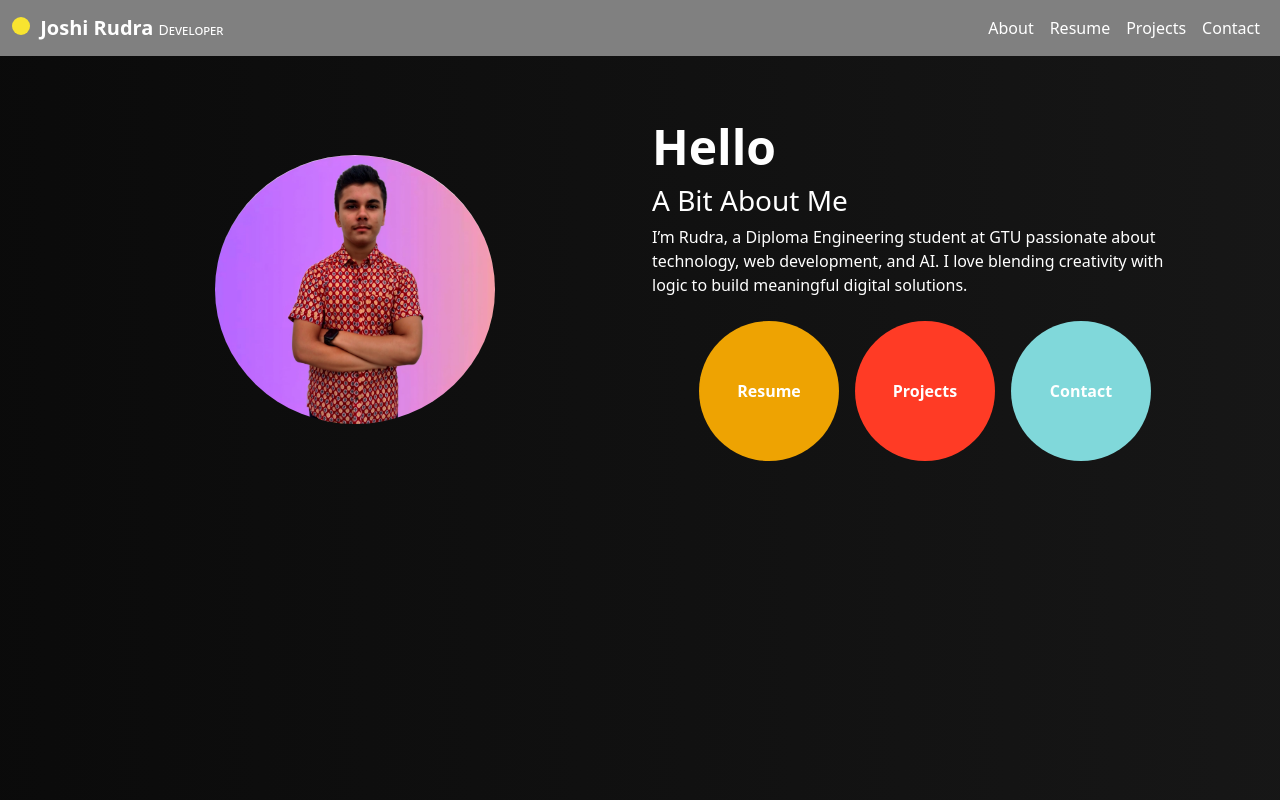
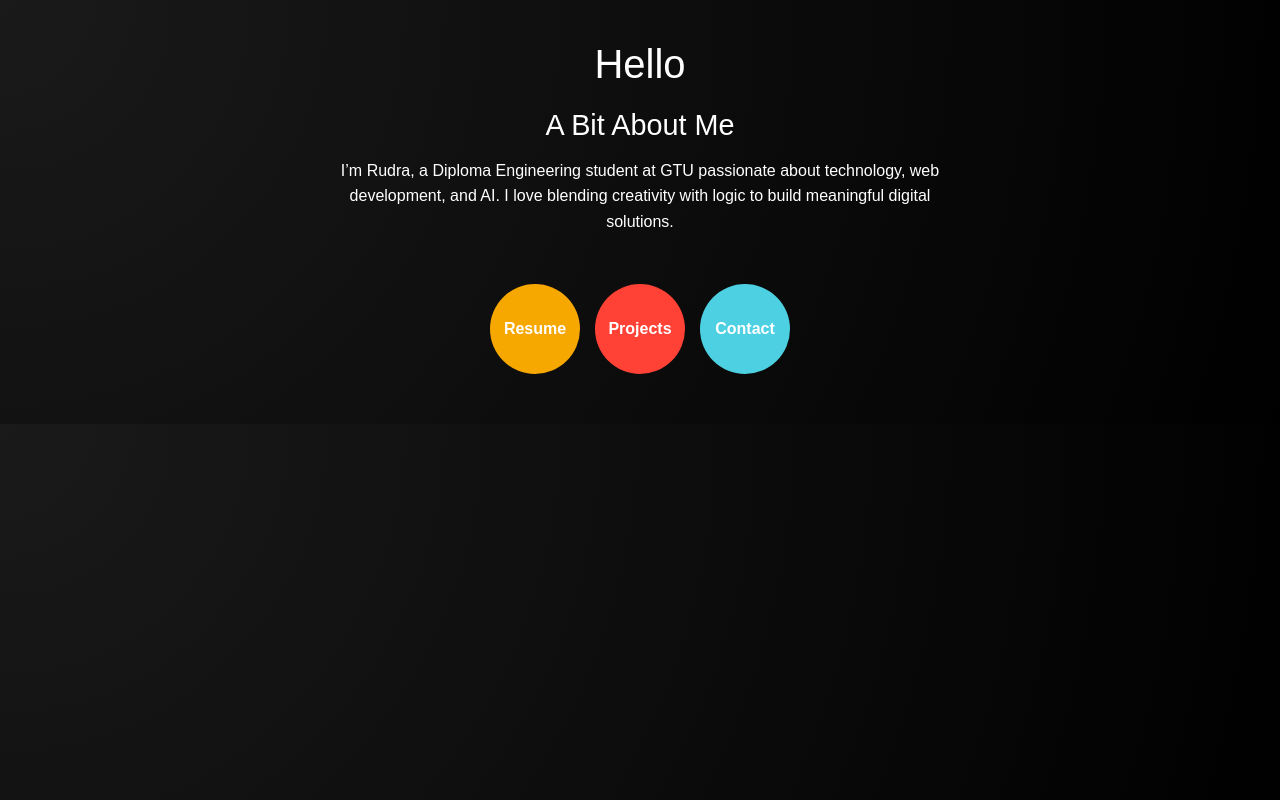
Before and after one commit to Rudra-Joshi0509/my-portfolio, a plain HTML site: page index.html in a window 1280 px wide. Drawn offline with nearby package versions, Linux system fonts and the light colour scheme.

Commit message:
Update index.html

```diff
--- a/index.html
+++ b/index.html
@@ -1,146 +1,79 @@
 <!DOCTYPE html>
 <html lang="en">
 <head>
-  <meta charset="UTF-8">
-  <meta name="viewport" content="width=device-width, initial-scale=1.0">
-  <title>Portfolio</title>
-
-  <!-- Bootstrap CSS -->
+  <meta charset="UTF-8" />
+  <meta name="viewport" content="width=device-width, initial-scale=1.0" />
+  <title>Rudra Portfolio</title>
   <link href="https://cdn.jsdelivr.net/npm/bootstrap@5.3.2/dist/css/bootstrap.min.css" rel="stylesheet">
-
   <style>
-    /* Navbar */
-    .navbar {
-      background-color: gray;
-      transition: background-color 0.3s ease;
-    }
-    .navbar.scrolled {
-      background-color: rgba(128, 128, 128, 0.8);
-    }
-    .navbar-brand, .nav-link {
-      color: white !important;
+    body {
+      background: radial-gradient(circle at top left, #1a1a1a, #000);
+      color: white;
+      text-align: center;
+      font-family: 'Poppins', sans-serif;
+      padding: 40px 20px;
     }
 
-    /* Dot beside name */
-    .dot {
-      height: 18px;
-      width: 18px;
-      background-color: rgb(248, 228, 48);
-      border-radius: 50%;
-      display: inline-block;
-      margin-right: 5px;
+    h1 {
+      font-size: 2.5rem;
+      margin-bottom: 10px;
     }
 
-    /* Body background animation */
-    body {
-      margin: 0;
-      padding-top: 70px;
-      height: 100vh;
-      background: linear-gradient(to right, #0a0a0a, #1a1a1a, #0a0a0a, #1a1a1a);
-      background-size: 400% 100%;
-      animation: gradientMove 10s linear infinite;
-      color: white;
-    }
-    @keyframes gradientMove {
-      0% { background-position: 0% 50%; }
-      50% { background-position: 100% 50%; }
-      100% { background-position: 0% 50%; }
+    h2 {
+      font-size: 1.8rem;
+      margin: 20px 0 15px;
     }
 
-    /* Circle Buttons */
-    .circle-btn {
+    p {
+      max-width: 600px;
+      margin: 0 auto 40px;
+      line-height: 1.6;
+      font-size: 1rem;
+    }
+
+    .btn-circle {
       border-radius: 50%;
-      width: 140px;
-      height: 140px;
-      font-weight: bold;
+      width: 90px;
+      height: 90px;
+      font-weight: 600;
+      border: none;
       color: white;
-      border: none;
-      font-size: 16px;
-      display: flex;
-      align-items: center;
-      justify-content: center;
-      text-decoration: none;
       transition: transform 0.2s ease;
     }
-    .circle-btn:hover {
-      transform: scale(1.05);
+
+    .btn-circle:hover {
+      transform: scale(1.08);
     }
 
-    /* Smaller buttons on mobile but still inline */
-    @media (max-width: 768px) {
-      .circle-btn {
-        width: 100px;
-        height: 100px;
-        font-size: 14px;
-      }
-      .button-container {
-        flex-wrap: nowrap;
-        overflow-x: auto;
-        justify-content: center;
-      }
+    .buttons {
+      display: flex;
+      justify-content: center;
+      align-items: center;
+      gap: 15px;
+      flex-wrap: nowrap; /* Keeps buttons in one line */
+      overflow-x: auto; /* Allows horizontal scroll if too small */
+      padding: 10px 0;
     }
+
+    .btn-resume { background-color: #f6a700; }
+    .btn-projects { background-color: #ff4136; }
+    .btn-contact { background-color: #4dd0e1; }
   </style>
 </head>
 <body>
+  <h1>Hello</h1>
+  <h2>A Bit About Me</h2>
+  <p>
+    I’m Rudra, a Diploma Engineering student at GTU passionate about technology, web development, and AI.
+    I love blending creativity with logic to build meaningful digital solutions.
+  </p>
 
-  <!-- Navbar -->
-  <nav class="navbar navbar-expand-lg fixed-top navbar-dark">
-    <div class="container-fluid">
-      <a class="navbar-brand" href="#">
-        <span class="dot"></span>
-        <b>Joshi Rudra</b> <span style="font-size:14px; font-variant: small-caps;">Developer</span>
-      </a>
-      <button class="navbar-toggler" type="button" data-bs-toggle="collapse" data-bs-target="#navbarNav">
-        <span class="navbar-toggler-icon"></span>
-      </button>
-      <div class="collapse navbar-collapse justify-content-end" id="navbarNav">
-        <ul class="navbar-nav">
-          <li class="nav-item"><a class="nav-link" href="about_me.html">About</a></li>
-          <li class="nav-item"><a class="nav-link" href="MyResume.pdf">Resume</a></li>
-          <li class="nav-item"><a class="nav-link" href="Projects.html">Projects</a></li>
-          <li class="nav-item"><a class="nav-link" href="contactme.html">Contact</a></li>
-        </ul>
-      </div>
-    </div>
-  </nav>
-
-  <!-- Main Section -->
-  <div class="container my-5">
-    <div class="row align-items-center">
-      <!-- Image -->
-      <div class="col-lg-6 text-center mb-4 mb-lg-0">
-        <img src="mypic.jpeg" class="img-fluid rounded-circle" alt="Profile" style="max-width: 280px;">
-      </div>
-
-      <!-- Text & Buttons -->
-      <div class="col-lg-6 text-center text-lg-start">
-        <h1 class="display-5 fw-bold">Hello</h1>
-        <h3>A Bit About Me</h3>
-        <p>
-          I’m Rudra, a Diploma Engineering student at GTU passionate about technology, web development, and AI.
-          I love blending creativity with logic to build meaningful digital solutions.
-        </p>
-
-        <!-- Buttons -->
-        <div class="d-flex justify-content-center gap-3 mt-4 button-container">
-          <a href="MyResume.pdf" class="circle-btn" style="background-color: #EEA302;">Resume</a>
-          <a href="Projects.html" class="circle-btn" style="background-color: #FF3B25;">Projects</a>
-          <a href="contactme.html" class="circle-btn" style="background-color: #80D8DA;">Contact</a>
-        </div>
-      </div>
-    </div>
+  <div class="buttons">
+    <button class="btn btn-circle btn-resume">Resume</button>
+    <button class="btn btn-circle btn-projects">Projects</button>
+    <button class="btn btn-circle btn-contact">Contact</button>
   </div>
 
-  <!-- Bootstrap JS -->
   <script src="https://cdn.jsdelivr.net/npm/bootstrap@5.3.2/dist/js/bootstrap.bundle.min.js"></script>
-
-  <script>
-    // Navbar scroll effect
-    window.addEventListener('scroll', () => {
-      const navbar = document.querySelector('.navbar');
-      navbar.classList.toggle('scrolled', window.scrollY > 50);
-    });
-  </script>
-
 </body>
 </html>
```
